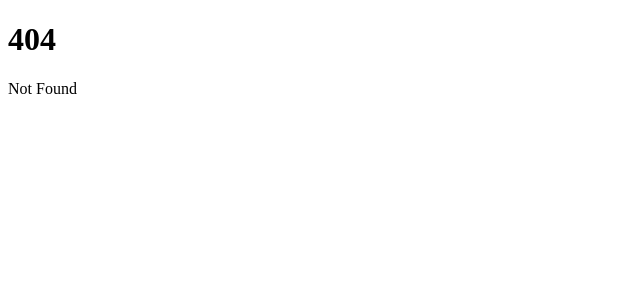
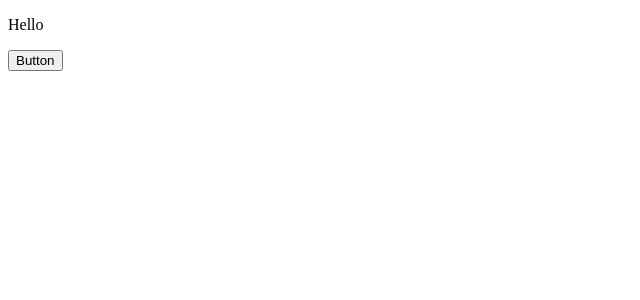
Before and after one commit to flowrush-labs/testing, a SvelteKit app: page /hello in a window 1280 px wide. Before the commit this address had no page. Shown: the top 300 px of the page, without its empty margins (0-640 px from the left). Built offline with nearby package versions, Linux system fonts and the light colour scheme.

Commit message:
Hello page to say hello to visitors ones they click the only button on the page

```diff
--- /dev/null
+++ b/src/routes/hello/+page.svelte
@@ -0,0 +1,3 @@
+<p>Hello</p>
+
+<button on:click={() => console.log('Hellooooooo')}>Button</button>
```
